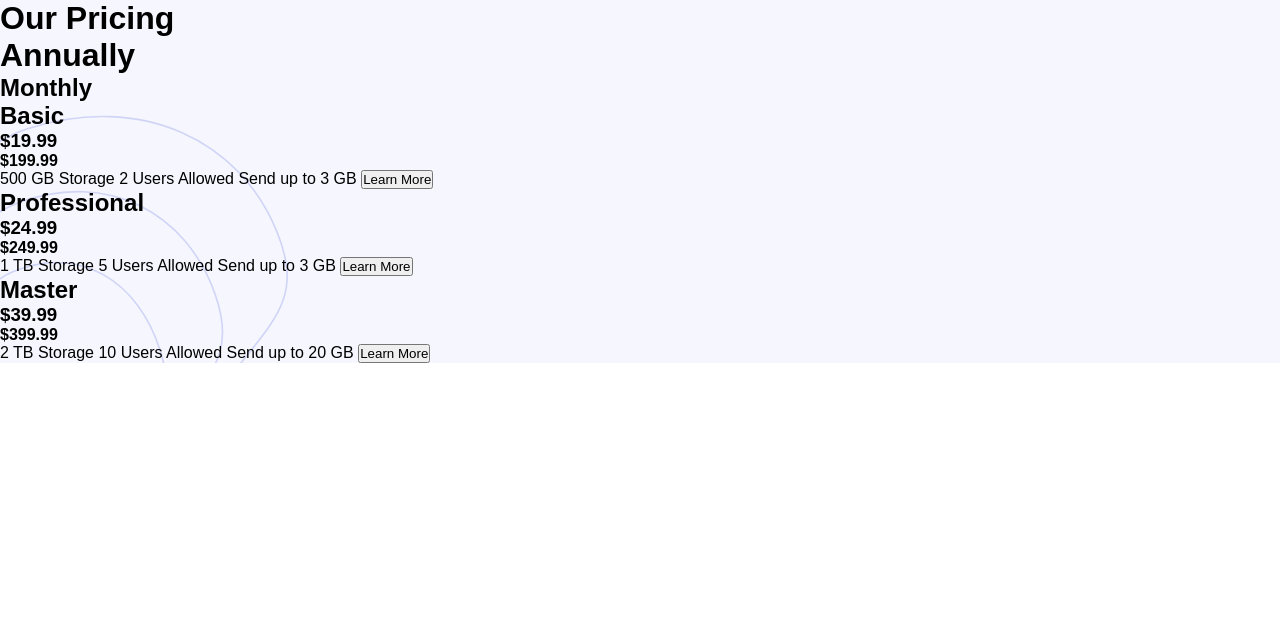
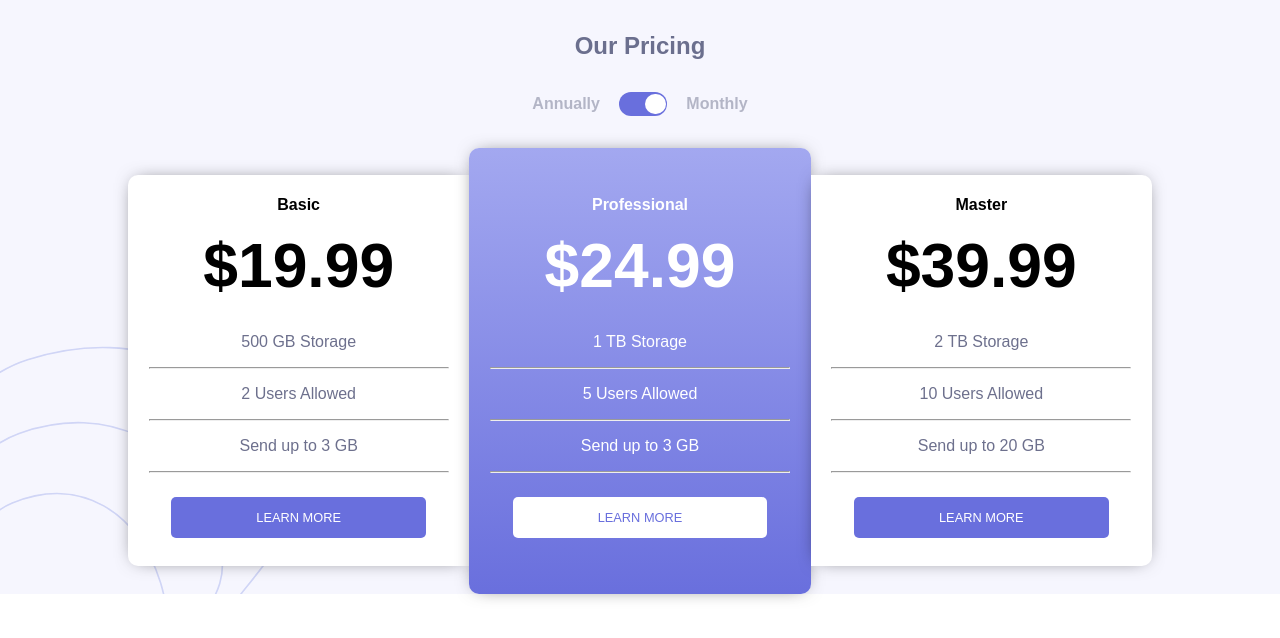
Before and after one commit to victoriaramos2777/Pricing-component-with-toggle, a website built with Vite: page index.html in a window 1280 px wide. Built offline with nearby package versions, Linux system fonts and the light colour scheme.

Commit message:
estilos para desktop  agregados

```diff
--- a/assets/styles/style.css
+++ b/assets/styles/style.css
@@ -29,3 +29,133 @@ body{
   background-position: 0% 100%, 100% 0%;
   background-size:18rem, 15rem;
 }
+h1 {
+  text-align: center;
+  color: hsl(234, 14%, 49%);
+  font-size: 1.5em;
+  padding: 2rem 0;
+}
+
+h2 {
+  font-size: 1em;
+}
+h3 {
+  font-size: 3.9em;
+  padding: 1rem 3rem;
+}
+
+h4 {
+  font-size: 3.9em;
+  padding: 1rem 3rem;
+  display: none
+}
+
+p {
+  font-size: 1em;
+}
+
+.selector {
+  display: flex;
+  color:var(--light-grayish-blue);
+  justify-content: center;
+  align-items: center;
+}
+
+#selector-barra {
+ background-color: hsl(237, 63%, 64%);;
+  width: 3rem;
+  height: 1.5rem;
+  margin: 0 1.2rem;
+  padding: 0.1rem;
+  border-radius: 15px;
+  display:flex;
+  justify-content: flex-end;
+  align-items: center;
+  cursor: pointer
+}
+
+#selector-circle {
+  width: 1.3rem;
+  height: 1.3rem;
+  background-color: white;
+  border-radius: 50%;
+  transition-duration: 5000;
+}
+
+#selector-barra:hover {
+  opacity: 0.6;
+}
+
+#cards {
+  display: flex;
+  align-items: center;
+  justify-content: center;
+  width: 80%;
+  margin: 2rem auto;
+  text-align: center;
+}
+
+.card-izq , .card-centro , .card-der {
+  padding: 1.3rem;
+  width: 100%;
+  background-color: white;
+  box-shadow: 0px 0px 19px -8px rgba(0,0,0,0.75);
+}
+
+.card-centro {
+  padding: 3rem 1.3rem;
+  background: linear-gradient(hsl(236, 72%, 79%), hsl(237, 63%, 64%));
+  color: white;
+  border-radius: 10px;
+}
+
+.card-centro p ,.card-izq p , .card-der p  {
+  padding: 1rem 0;
+}
+
+.card-izq p , .card-der p {
+  color: hsl(233, 13%, 49%);
+}
+
+.card-izq {
+  border-bottom-left-radius: 10px;
+  border-top-left-radius: 10px
+}
+
+.card-der {
+  border-bottom-right-radius: 10px;
+  border-top-right-radius: 10px
+}
+
+#card hr {
+  width: 80%;
+  margin: auto;
+  opacity: 0.2;
+}
+
+
+button {
+  width: 85%;
+  margin : 1.5rem auto 0.5rem auto;
+  padding: 0.8rem;
+  cursor: pointer;
+  font-size: 0.8rem;
+  transition-duration: 3000;
+  color:white;
+  background-color: hsl(237, 63%, 64%);
+  border: none;
+  border-radius: 5px;
+  text-transform: uppercase;
+}
+
+.boton-1{
+  color: hsl(237, 63%, 64%);
+  background-color: white;
+
+}
+
+.boton-1:hover{
+  color: white;
+  background-color: transparent;
+
+}
--- a/index.html
+++ b/index.html
@@ -12,9 +12,13 @@
     <div class="container">
     <header>
         <h1>Our Pricing</h1>
-        <div class="selector"><h1>Annually</h1>
+        <div class="selector">
+          <h2>Annually</h2>
+          <div id="selector-barra">
+            <div id="selector-circle"></div>
         </div>
-        <h2> Monthly</h2>
+          <h2> Monthly</h2>
+        </div>
 
     </header>
     <main>
@@ -23,28 +27,28 @@
           <h2>Basic</h2>
           <h3 class="mensual">&dollar;19.99</h3>
           <h4 class="anual">&dollar;199.99</h4>
-          <span>500 GB Storage</span>
-          <span>2 Users Allowed</span>
-          <span> Send up to 3 GB</span>
+          <p>500 GB Storage</p><hr>
+          <p>2 Users Allowed</p><hr>
+          <p> Send up to 3 GB</p><hr>
           <button class="boton">Learn More</button>
         </div>
         <div class="card-centro">
           <h2> Professional</h2>
           <h3 class="mensual">&dollar;24.99</h3>
           <h4 class="anual">&dollar;249.99</h4>
-          <span>1 TB Storage</span>
-          <span>5 Users Allowed</span>
-          <span>Send up to 3 GB</span>
-          <button class="boton">Learn More</button>
+          <p>1 TB Storage</p><hr>
+          <p>5 Users Allowed</p><hr>
+          <p>Send up to 3 GB</p><hr>
+          <button class="boton-1">Learn More</button>
         </div>
         <div class="card-der">
           <h2>Master</h2>
           <h3 class="mensual">&dollar;39.99</h3>
           <h4 class="anual">&dollar;399.99</h4>
-          <span>2 TB Storage</span>
-          <span>10 Users Allowed</span>
-          <span>Send up to 20 GB</span>
-          <button class="boton">Learn More</button>
+          <p>2 TB Storage</p><hr>
+          <p>10 Users Allowed</p><hr>
+          <p>Send up to 20 GB</p><hr>
+          <button class="boton-2">Learn More</button>
         </div>
       </div>
     </main>
```
